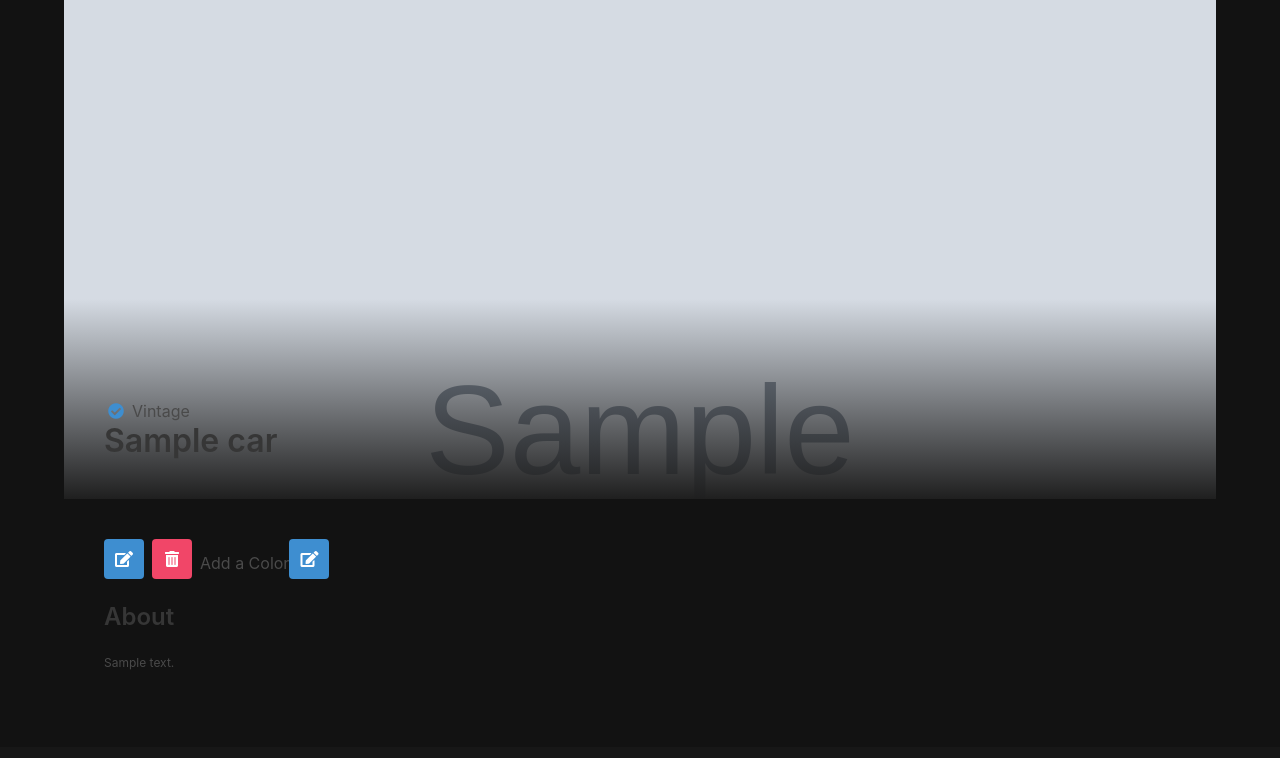
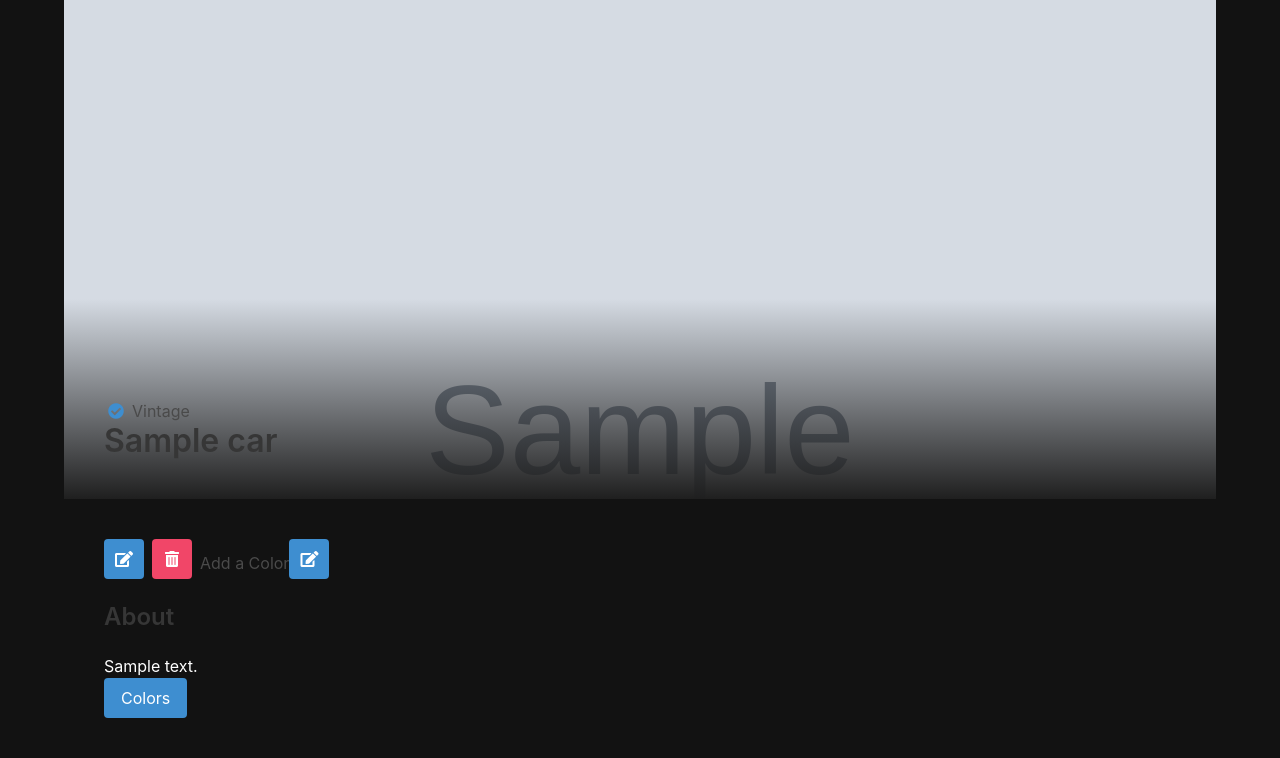
Before and after one commit to dev-slater/CarCollector, a Django app: page /cars/1/ in a window 1280 px wide. Shown: the part 53-811 px from the top of the page. Before the commit the page ends 722 px from the top, so only its background shows below. Run offline with Django 3.2, Linux system fonts and the light colour scheme; tables that the repository leaves empty hold one stand-in row (values such as "Sample post"); grey boxes marked "Sample" are stand-in pictures.

Commit message:
color list

```diff
--- a/main_app/templates/car_detail.html
+++ b/main_app/templates/car_detail.html
@@ -26,7 +26,7 @@
       </span>
     </a>
     <h6>Add a Color</h6>
-    <a href="{% url 'color_create' %}" class="button is-info">
+    <a href="{% url 'color_create' car.pk %}" class="button is-info">
       <span class="icon">
         <i class="fas fa-edit"></i>
       </span>
@@ -34,7 +34,8 @@
   </div>
   <div class="detail__about">
     <h4 class="title is-4">About</h4>
-    <p>{{car.bio}}</p>
+    <h1>{{car.bio}}</h1>
+<a href="{% url 'color_list' car.pk %}" class="button is-info">Colors</a>
   </div>
 </div>
 
--- a/main_app/urls.py
+++ b/main_app/urls.py
@@ -8,8 +8,8 @@ path('about/', views.About.as_view(), name="about"),
 path('index/', views.Index.as_view(), name="index"),
 path('cars/', views.CarList.as_view(), name="car_list"),
 path('cars/new/',views.CarCreate.as_view(), name="car_create"),
-path('colors/new/',views.ColorCreate.as_view(), name="color_create"),
-path('colors/list/<int:pk>',views.ColorList.as_view(), name="color_list"),
+path('colors/<int:pk>/new',views.ColorCreate.as_view(), name="color_create"),
+path('colors/<int:pk>/list',views.ColorList.as_view(), name="color_list"),
 path('cars/<int:pk>/', views.CarDetail.as_view(), name="car_detail"),
 path('cars/<int:pk>/update', views.CarUpdate.as_view(), name="car_update"),
 path('cars/<int:pk>/delete', views.CarDelete.as_view(), name="car_delete"),
--- a/main_app/views.py
+++ b/main_app/views.py
@@ -82,5 +82,6 @@ class ColorList(TemplateView):
 
     def get_context_data(self, **kwargs):
         context = super().get_context_data(**kwargs)
-        context["colors"] = Colors.objects.all() # Here we are using the model to query the database for us.
+        name = self.kwargs['pk']
+        context["Colors"] = Colors.objects.filter(name_id=name) # Here we are using the model to query the database for us.
         return context
```
